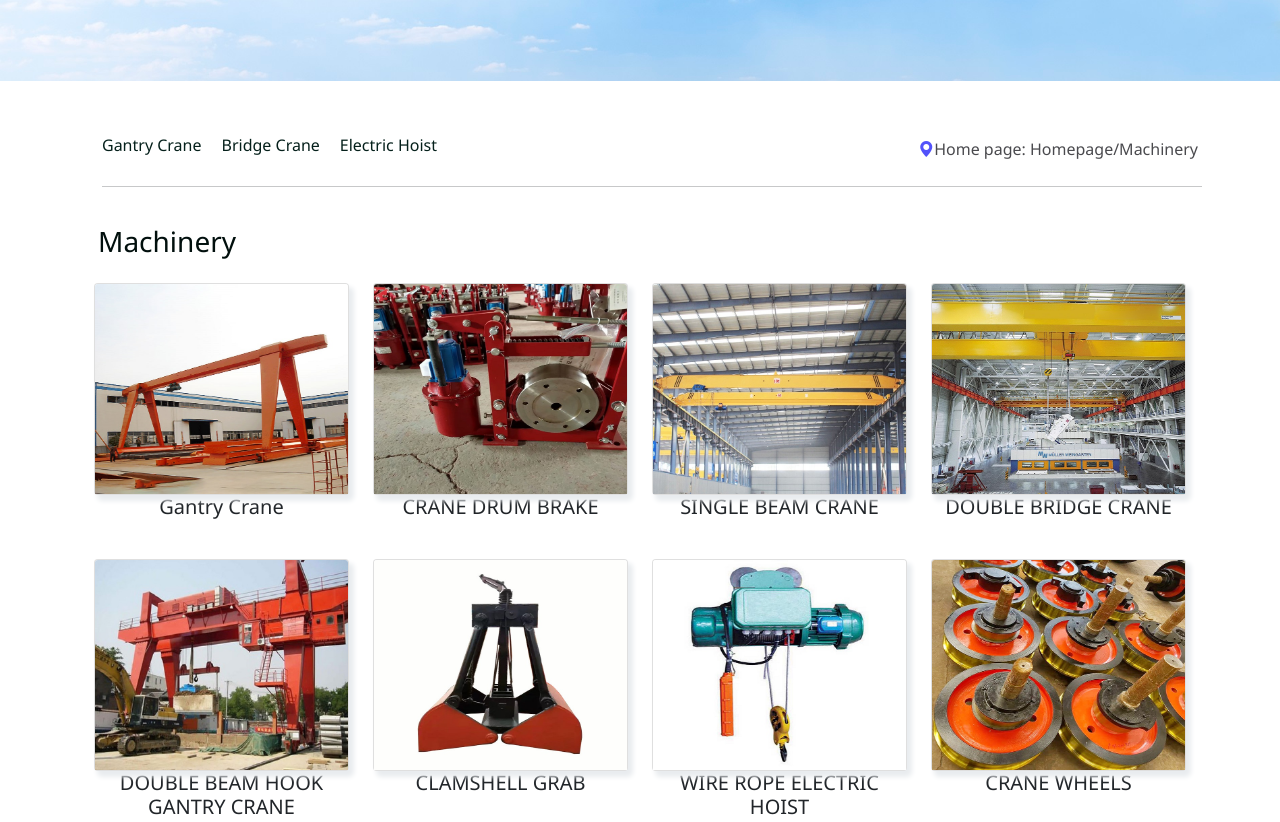
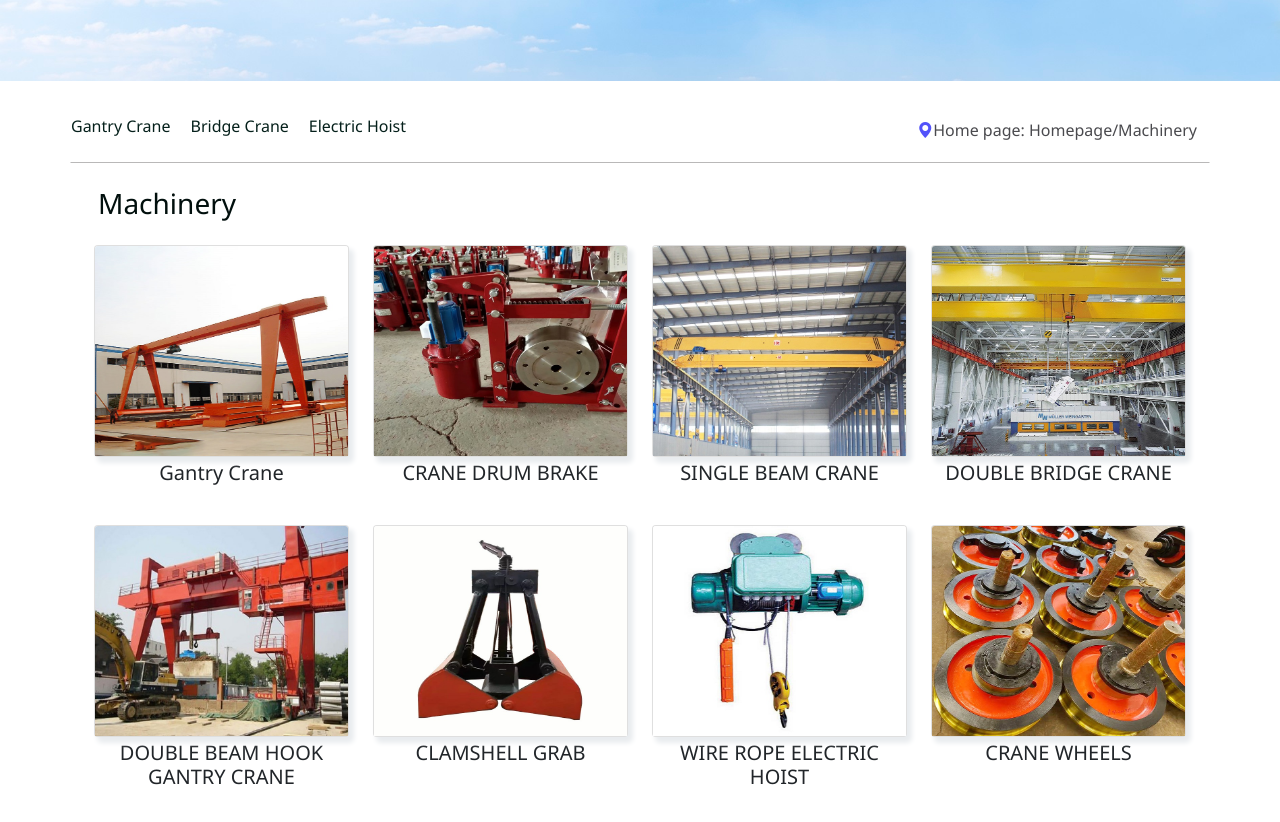
Before and after one commit to alaminmustaq/Wina, a plain HTML site: page machine.html in a window 1280 px wide. Shown: the part 520-1342 px from the top of the page. Drawn offline with nearby package versions, Linux system fonts and the light colour scheme; files whose address does not match are found by name.

Commit message:
hr tag removed

```diff
--- a/machine.html
+++ b/machine.html
@@ -88,9 +88,9 @@
     </div>
     <!-- Banner ends here -->
     <!-- machine header starts here -->
-    <div class="container d-xl-flex justify-content-xl-between pt-4 ps-0">
+    <div class="container d-xl-flex justify-content-xl-between pt-4 ps-0 box">
       <div>
-        <ul class="list">
+        <ul class="list ps-0">
           <li ><a class="link" href="html_pages/machine/category/gantry-crane.html">Gantry Crane</a></li>
           <li ><a class="link" href="html_pages/machine/category/bridge-crane.html">Bridge Crane</a></li>
           <li ><a class="link" href="html_pages/machine/category/electric-hoist.html">Electric Hoist</a></li>
@@ -99,7 +99,7 @@
       <div class="location">
         <p class="mt-4 text-center" style="color: rgb(74, 74, 78);"><i class="bi bi-geo-alt-fill" style="color: rgb(82, 82, 250);"></i>Home page: <a class="sub-link" href="index.html">Homepage</a>/Machinery</p>
       </div>
-      <hr class="container hr-design">
+
     </div>
     <!-- machine header ends here -->
     <!-- machine cards starts here -->
@@ -113,7 +113,7 @@
                   <a href="html_pages/machine/crane/gantry_crane.html"><img class="card-img-top" src="images/machinery/gantry_crane/photobank (17).jpg" alt="granty carne"></a>
                 </div>
               </div>
-              <h5 class="text-center">Gantry Crane</h5>
+              <h5 class="text-center pt-1">Gantry Crane</h5>
             </div>
             <div class="col-lg-3 my-3">
               <div class="card machine-card">
@@ -122,7 +122,7 @@
                 </div>
 
               </div>
-              <h5 class="text-center">CRANE DRUM BRAKE</h5>
+              <h5 class="text-center pt-1">CRANE DRUM BRAKE</h5>
             </div>
             <div class="col-lg-3 my-3">
               <div class="card machine-card">
@@ -130,7 +130,7 @@
                   <a href="html_pages/machine/crane/single-beam.html"><img class="card-img-top" src="images/machinery/single_beam/2021082410.jpg" alt="granty carne"></a>
                 </div>
               </div>
-              <h5 class="text-center">SINGLE BEAM CRANE</h5>
+              <h5 class="text-center pt-1">SINGLE BEAM CRANE</h5>
             </div>
             <div class="col-lg-3 my-3">
               <div class="card machine-card">
@@ -138,7 +138,7 @@
                   <a href="html_pages/machine/crane/double-beam.html"><img class="card-img-top" src="images//machinery/double-beam/photobank (13).jpg" alt="granty carne"></a>
                 </div>
               </div>
-              <h5 class="text-center">DOUBLE BRIDGE CRANE</h5>
+              <h5 class="text-center pt-1">DOUBLE BRIDGE CRANE</h5>
             </div>
           </div>
 
@@ -149,7 +149,7 @@
                   <a href="html_pages/machine/crane/double-beam-hook-gc.html" ><img class="card-img-top" src="images/machinery/double_beam-hook-gc/photobank (12).jpg" alt="granty carne"></a>
                 </div>
               </div>
-              <h5 class="text-center">DOUBLE BEAM HOOK GANTRY CRANE</h5>
+              <h5 class="text-center pt-1">DOUBLE BEAM HOOK GANTRY CRANE</h5>
             </div>
             <div class="col-lg-3 my-3">
               <div class="card machine-card">
@@ -157,7 +157,7 @@
                   <a href="html_pages/machine/crane/clamshell-grab.html"><img class="card-img-top" src="images/machinery/clamshell-grab/psb(1).jpg" alt="granty carne"></a>
                 </div>
               </div>
-              <h5 class="text-center">CLAMSHELL GRAB</h5>
+              <h5 class="text-center pt-1">CLAMSHELL GRAB</h5>
             </div>
             <div class="col-lg-3 my-3">
               <div class="card machine-card">
@@ -165,7 +165,7 @@
                   <a href="html_pages/machine/crane/wire-rope-elctric-hoist.html"><img class="card-img-top" src="images/machinery/wire-rope-electric-hoist/1.jpg" alt="granty carne"></a>
                 </div>
               </div>
-              <h5 class="text-center">WIRE ROPE ELECTRIC HOIST</h5>
+              <h5 class="text-center pt-1">WIRE ROPE ELECTRIC HOIST</h5>
             </div>
             <div class="col-lg-3 my-3">
               <div class="card machine-card">
@@ -173,7 +173,7 @@
                   <a href="html_pages/machine/crane/cran-wheels.html"><img class="card-img-top" src="images/machinery/cran-wheels/4.jpg" alt="granty carne"></a>
                 </div>
               </div>
-              <h5 class="text-center">CRANE WHEELS</h5>
+              <h5 class="text-center pt-1">CRANE WHEELS</h5>
             </div>
           </div>
 
@@ -184,7 +184,7 @@
                   <a href="html_pages/machine/crane/remot.html" ><img class="card-img-top" src="images/machinery/remot/202110089.jpg" alt="granty carne"></a>
                 </div>
               </div>
-              <h5 class="text-center">CRANE REMOT CONTROL</h5>
+              <h5 class="text-center pt-1">CRANE REMOT CONTROL</h5>
             </div>
           </div>
 
--- a/style.css
+++ b/style.css
@@ -18,7 +18,7 @@ h1{
 .num{
     font-size: 20px;
 }
-
+/* banner section */
 .masthead{
     background-size: cover;
     padding-top: 200px;
@@ -30,6 +30,7 @@ h1{
     padding-top: 150px;
     padding-bottom: 150px;
 }
+/* banner section */
 .contact-info{
     color: white;
     font-size: x-large;
@@ -105,13 +106,18 @@ table tr td{
 
 }
 /* machine sub navbar */
+.box{
+    border-style: solid;
+    border-width: 1px;
+    border-color: white white rgb(185, 184, 184) white;
+}
 .list{
     list-style: none;
     top: 0px;
     display: flex;
     justify-content: space-around;
     align-items: center;
-    height: 10vh;
+    height: 5vh;
 }
 ul li a.link{
     text-decoration: none;
@@ -120,7 +126,7 @@ ul li a.link{
 .link{
     position: relative;
     cursor: pointer;
-    padding-bottom: 24px;
+    padding-bottom: 31px;
     margin-right: 20px;
 }
 .link::after{
@@ -130,7 +136,7 @@ ul li a.link{
     content: "";
     width: 0%;
     height: 2px;
-    background-color: rgb(10, 104, 88);
+    background-color: #21888D;
     transition: 0.4s ease-out;
 }
 .link:hover{
@@ -160,7 +166,7 @@ ul li a.link{
     display: flex;
     justify-content: space-around;
     align-items: center;
-    height: 10vh;
+    height: 5vh;
 }
 /* machine sub navbar ends*/
 @media only screen and (max-width : 1900px) {
@@ -176,6 +182,12 @@ ul li a.link{
 @media only screen and (max-width : 1400px) {
     .hr-design{
         width: 1100px;
+    }
+    .link{
+        position: relative;
+        cursor: pointer;
+        padding-bottom: 27px;
+        margin-right: 20px;
     }
 }
 @media only screen and (max-width : 1450px) {
@@ -211,6 +223,12 @@ ul li a.link{
     h5{
         font-size: medium;
     }
+    .hr-design{
+        position: absolute;
+        margin-top: 0px;
+        margin-left: 32px;
+        width: 670px;
+    }
     .machine-details{
         margin-top: 10px;
         padding-top: 10px;
```
Also changed, not shown: html_pages/machine/category/bridge-crane.html (+2 -3 lines), html_pages/machine/category/electric-hoist.html (+3 -3 lines), html_pages/machine/category/gantry-crane.html (+3 -3 lines), html_pages/machine/crane/crane-drum-brake.html (+1 -1 lines), html_pages/machine/crane/double-beam.html (+1 -1 lines), html_pages/machine/crane/single-beam.html (+1 -1 lines), html_pages/machine/contact/book-aplication.html (added), html_pages/machine/contact/enquiry.html (added).
